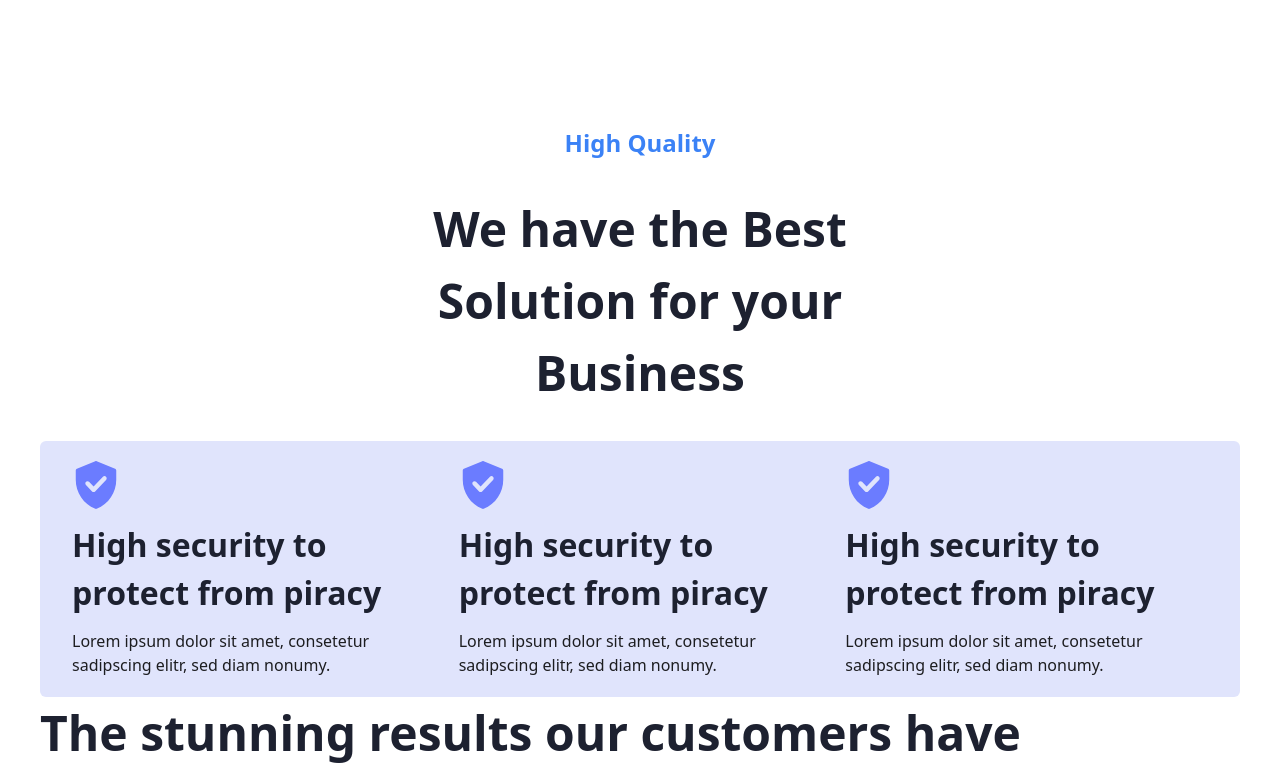
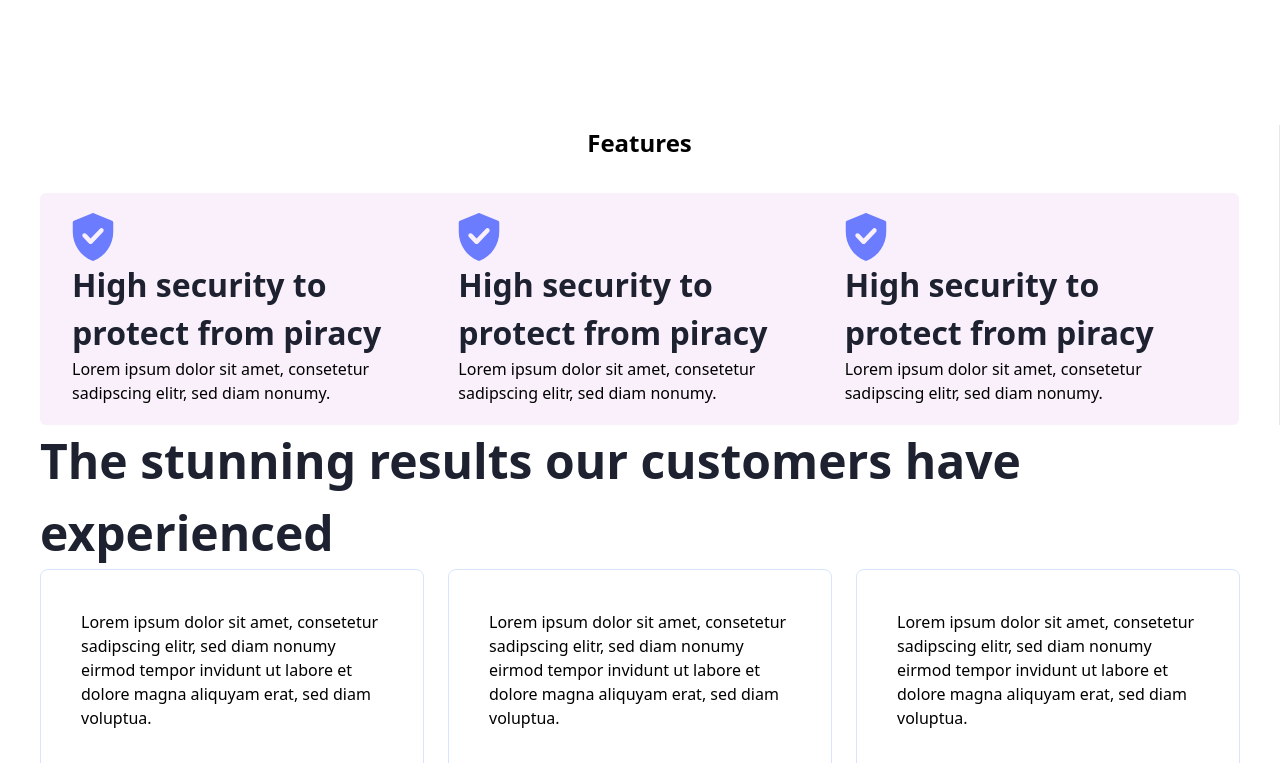
Before and after one commit to Delyc/finsweet, a website: page src/index.html in a window 1280 px wide. Shown: the part 3084-3847 px from the top of the page. Drawn offline with Linux system fonts and the light colour scheme; grey boxes are pictures that could not be loaded.

Commit message:
applying changes

```diff
--- a/src/index.html
+++ b/src/index.html
@@ -12,23 +12,23 @@
       <img src="./assets/logo.svg" alt="" />
 
       <div class="navigation__menu">
-        <li class="navigation__list-item">
-          <ul class="navigation__item">
+        <li class="navigation__list">
+          <ul class="navigation__list-item">
             Home
           </ul>
-          <ul class="navigation__item">
+          <ul class="navigation__list-item">
             Product
           </ul>
-          <ul class="navigation__item">
+          <ul class="navigation__list-item">
             Pricing
           </ul>
-          <ul class="navigation__item">
+          <ul class="navigation__list-item">
             About us
           </ul>
-          <ul class="navigation__item">
+          <ul class="navigation__list-item">
             Blog
           </ul>
-          <ul class="navigation__item">
+          <ul class="navigation__list-item">
             Contact us
           </ul>
         </li>
@@ -207,35 +207,31 @@
       </div>
     </section>
 
-    <section class="services">
-      <h4 class="services__title">High Quality</h4>
-      <h2 class="services__slogan">
-        We have the Best Solution for your Business
-      </h2>
-
-      <div class="services__wrapper">
-        <article class="services__type">
-          <img class="services__type-icon" src="./assets/Subtract.svg" alt="" />
+    <section class="features">
+      <h4 class="features__title">Features</h4>
+      <div class="features__wrapper">
+        <article class="features__type">
+          <img class="features__type-icon" src="./assets/Subtract.svg" alt="" />
           <h3>High security to protect from piracy</h3>
-          <p class="services__description">
+          <p class="features__description">
             Lorem ipsum dolor sit amet, consetetur sadipscing elitr, sed diam
             nonumy.
           </p>
         </article>
 
-        <article class="services__type">
-          <img class="services__type-icon" src="./assets/Subtract.svg" alt="" />
+        <article class="features__type">
+          <img class="features__type-icon" src="./assets/Subtract.svg" alt="" />
           <h3>High security to protect from piracy</h3>
-          <p class="services__description">
+          <p class="features__description">
             Lorem ipsum dolor sit amet, consetetur sadipscing elitr, sed diam
             nonumy.
           </p>
         </article>
 
-        <article class="services__type">
-          <img class="services__type-icon" src="./assets/Subtract.svg" alt="" />
+        <article class="features__type">
+          <img class="features__type-icon" src="./assets/Subtract.svg" alt="" />
           <h3>High security to protect from piracy</h3>
-          <p class="services__description">
+          <p class="features__description">
             Lorem ipsum dolor sit amet, consetetur sadipscing elitr, sed diam
             nonumy.
           </p>
@@ -329,8 +325,8 @@
 
         <div class="footer__subscribe">
           <img class="footer__logo" src="./assets/logo2.png" alt="" />
-          <h5 class="font-semibold text-white">Subscribe to our Newsletter</h5>
-          <div class="footer__subscribe-div">
+          <h5 class="footer__subscribe-text">Subscribe to our Newsletter</h5>
+          <div class="footer__subscribe-form">
             <input
               class="footer__input"
               type="text"
@@ -342,7 +338,7 @@
       </section>
 
       <section class="footer__lower-section">
-        <div></div>
+
         <div class="footer__socials">
           <p class="footer__social">© Copyright Finsweet 2022</p>
           <img class="footer__social" src="./assets/fb.svg" alt="facebook" />
@@ -359,7 +355,7 @@
           />
         </div>
 
-        <div></div>
+
       </section>
     </footer>
   </body>
--- a/src/input.css
+++ b/src/input.css
@@ -10,22 +10,22 @@
 
 @layer base {
     h1 {
-      @apply text-[56px]   font-extrabold text-dark-blue;
+      @apply text-[56px] font-extrabold text-dark-blue;
     }
     h2 {
-      @apply text-[48px]   font-extrabold  text-dark-blue;
+      @apply text-[48px] font-extrabold  text-dark-blue;
     }
     h3 {
-      @apply text-[32px]    font-extrabold  text-dark-blue;
+      @apply text-[32px] font-extrabold  text-dark-blue;
     }
     h4 {
-      @apply text-[24px]    font-extrabold;
+      @apply text-[24px] font-extrabold;
     }
     h5 {
       @apply text-[18px] ;
     }
     h6 {
-      @apply text-[16px]  opacity-[0.87] font-semibold;
+      @apply text-[16px] opacity-[0.87] font-semibold;
     }
     p {
       @apply text-[16px];
@@ -65,11 +65,11 @@
             @apply flex gap-6 items-center
         }
 
-        .navigation__list-item{
+        .navigation__list{
             @apply flex gap-6
         }
 
-        .navigation__item{
+        .navigation__list-item{
             @apply text-dark-blue
         }
 
@@ -106,7 +106,7 @@
 
         }
 
-        .services{
+        .services, .features{
             @apply flex flex-col justify-center items-center gap-8 px-10
         }
 
@@ -165,11 +165,11 @@
             @apply flex justify-between px-10 items-center
         }
 
-        .impressions__description,   .marketing__description{
+        .impressions__description, .marketing__description{
             @apply basis-1/2 flex flex-col gap-5
         }
 
-        .impressions__image,       .marketing__image{
+        .impressions__image, .marketing__image{
             @apply  w-2/5
         }
         .impressions__button{
@@ -186,6 +186,14 @@
 
           .partners__company {
             @apply w-[12vw];
+          }
+
+          .features{
+            @apply services border-r
+          }
+
+          .features__wrapper{
+            @apply services__wrapper bg-light-pink
           }
 
           .testimonials{
@@ -290,7 +298,11 @@
             @apply w-1/4 flex flex-col gap-2
           }
 
-          .footer__subscribe-div{
+          .footer__subscribe-text{
+            @apply font-semibold text-white
+          }
+
+          .footer__subscribe-form{
             @apply relative  w-full
         }
 
```
Also changed, not shown: src/product.html (+9 -9 lines), dist/output.css.
